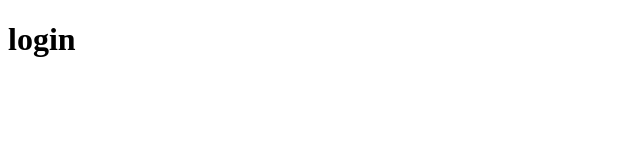
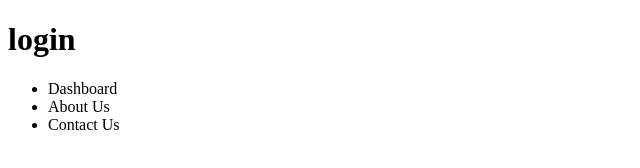
Before and after one commit to alimansarahmae46-sketch/school_system, a plain HTML site: page index.html in a window 1280 px wide. Shown: the whole page, without its empty margins (0-640 px from the left). Drawn offline with Linux system fonts and the light colour scheme.

Commit message:
final navbar

```diff
--- a/index.html
+++ b/index.html
@@ -9,6 +9,13 @@
 
 <body>
     <h1>login</h1>
+    <div class="nav">
+        <ul>
+            <li>Dashboard</li>
+            <li>About Us</li>
+            <li>Contact Us</li>
+        </ul>
+    </div>
 </body>
 
 </html>
```
